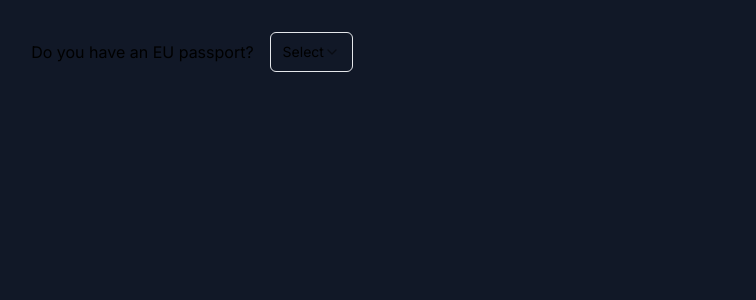
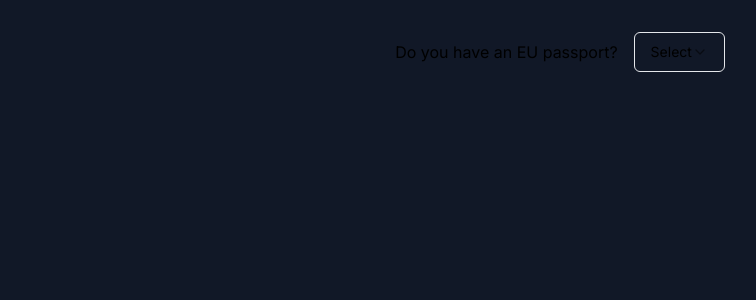
Before and after one commit to Kilanvl1/FE-Studently, a Next.js app: page / in a window 1280 px wide. Shown: the top 300 px of the page, without its empty margins (80-836 px from the left). Built offline with nearby package versions, Linux system fonts and the light colour scheme.

Commit message:
fix: basic style changes

```diff
--- a/app/_components/Form.tsx
+++ b/app/_components/Form.tsx
@@ -27,7 +27,7 @@ export default function Form() {
     setUserInfo(newUserInfo);
   };
   return (
-    <form className="bg-gray-900 flex flex-col h-screen p-4">
+    <form className="bg-gray-900 flex flex-col h-screen p-4 items-start lg:items-center">
       <setUserInfoContext.Provider value={setUserInfo}>
         <RootNode />
       </setUserInfoContext.Provider>
@@ -54,7 +54,7 @@ const DecisionNode = ({
   console.log(shouldRenderFirstChild);
   const setUserInfo = useContext(setUserInfoContext);
   return (
-    <div>
+    <>
       <div className="flex gap-x-4 my-4 justify-center max-w-[32rem] items-center">
         <label htmlFor={selectId}>{label}</label>
         {/* <select
@@ -76,7 +76,7 @@ const DecisionNode = ({
             setValue(e);
           }}
         >
-          <SelectTrigger className="w-auto">
+          <SelectTrigger className="w-auto px-4">
             <SelectValue placeholder="Select" />
           </SelectTrigger>
           <SelectContent className="bg-slate-900">
@@ -86,7 +86,7 @@ const DecisionNode = ({
         </Select>
       </div>
       {value && (shouldRenderFirstChild ? children[0] : children[1])}
-    </div>
+    </>
   );
 };
 
```
